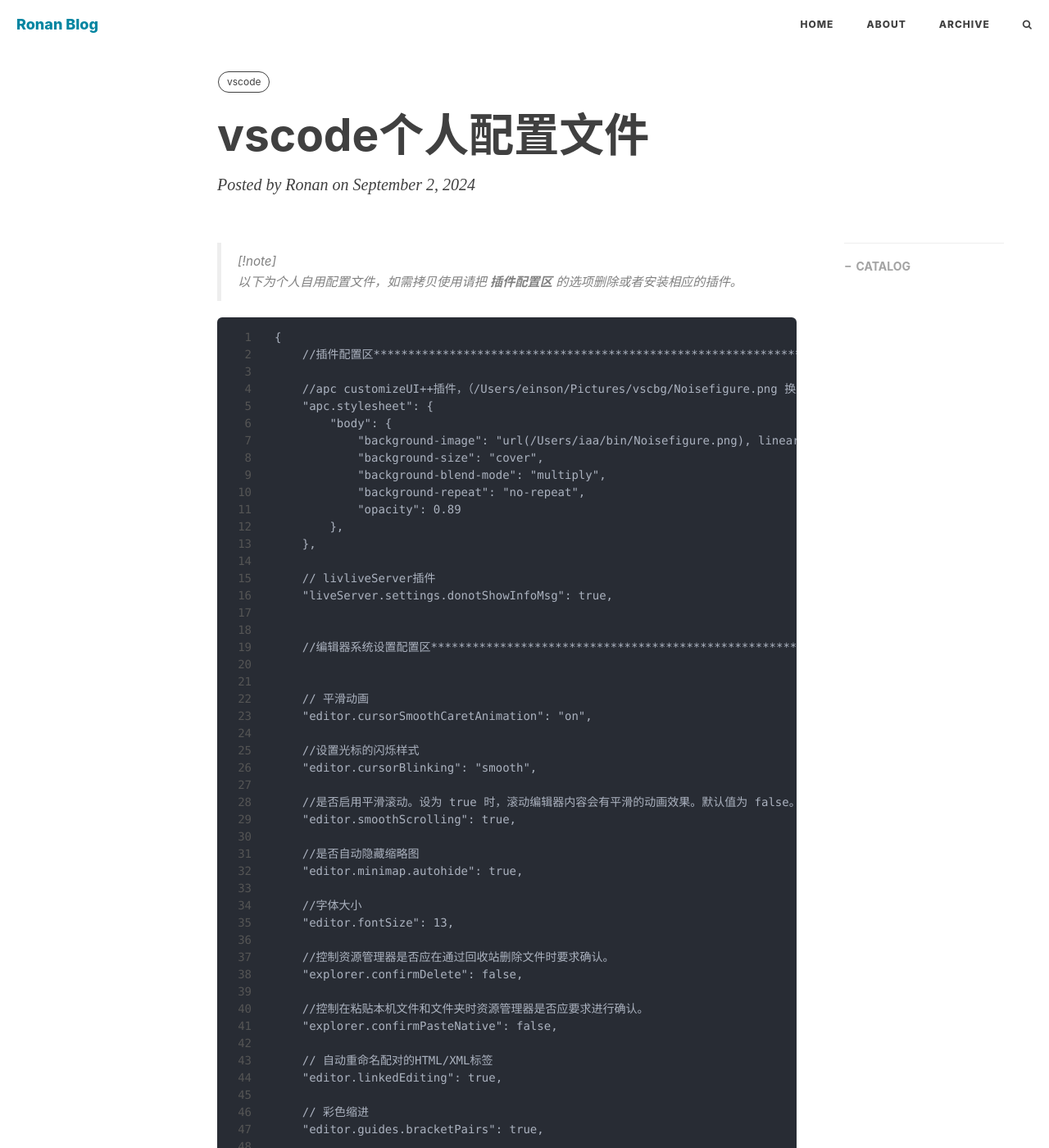
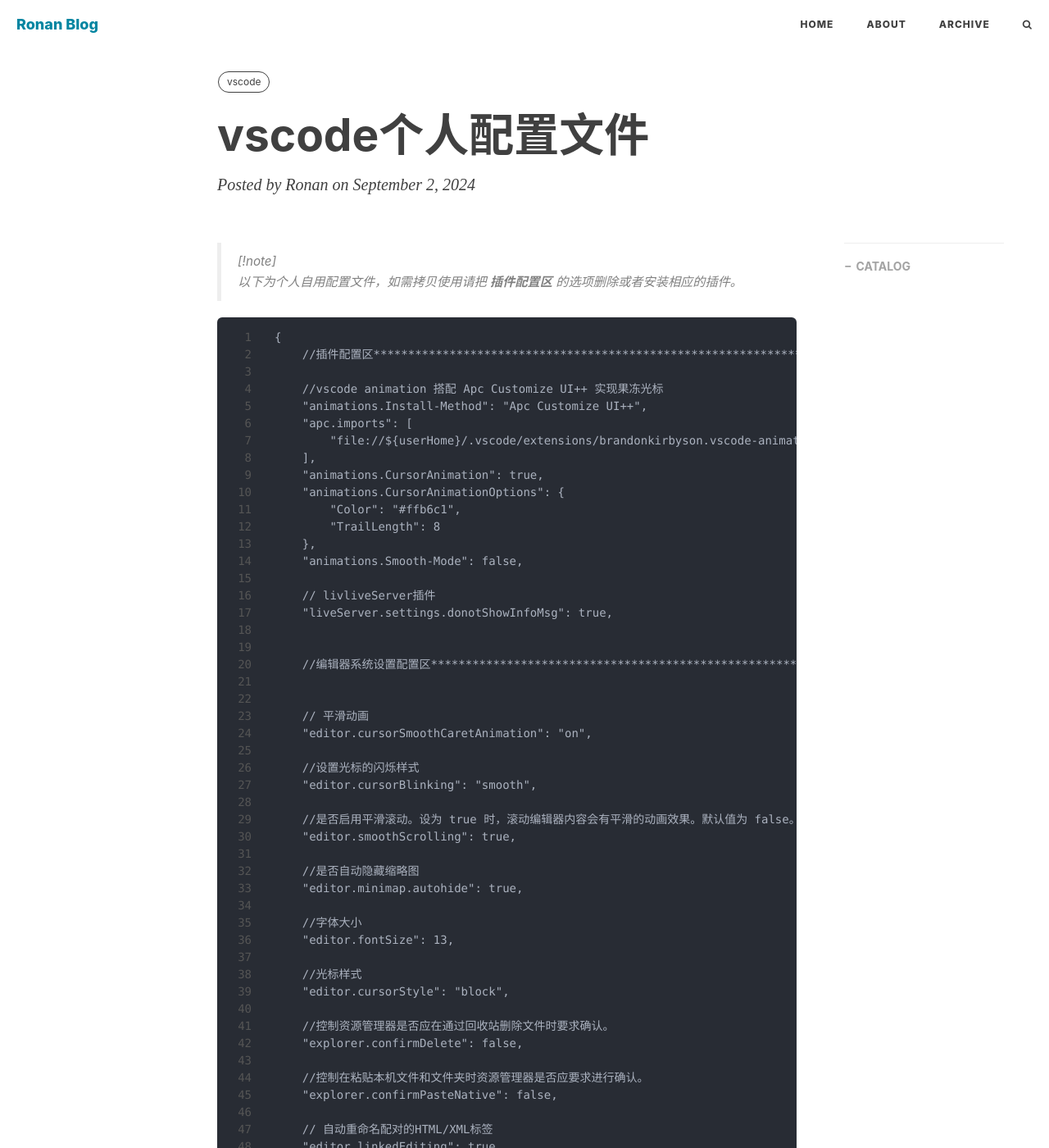
Before and after one commit to EchoZap/Huxpro_Blog, a Jekyll site: the page built from _posts/2024-09-02-vscode个人配置文件.md, in a window 1280 px wide and 1400 px high. Shown: the whole window at 82% size. Built offline with Jekyll 4.4.1, drawn with Linux system fonts in a browser that asks for light colours; nearby versions of some CDN libraries; comment, search, counter and statistics services are not loaded; some of the changed text lies outside the part shown.

Commit message:
Update 2024-09-02-vscode个人配置文件.md

````diff
--- a/_posts/2024-09-02-vscode个人配置文件.md
+++ b/_posts/2024-09-02-vscode个人配置文件.md
@@ -12,19 +12,21 @@
 > 以下为个人自用配置文件，如需拷贝使用请把 **插件配置区** 的选项删除或者安装相应的插件。
 
 ```
+
 {
     //插件配置区*****************************************************************************************
 
-    //apc customizeUI++插件，（/Users/einson/Pictures/vscbg/Noisefigure.png 换成自己的文件路径即可实现磨砂效果）
-    "apc.stylesheet": {
-        "body": {
-            "background-image": "url(/Users/iaa/bin/Noisefigure.png), linear-gradient(to top,rgba(0, 0, 0, 0.6), rgba(0, 0, 0, 0.2))",
-            "background-size": "cover",
-            "background-blend-mode": "multiply",
-            "background-repeat": "no-repeat",
-            "opacity": 0.89
-        },
+    //vscode animation 搭配 Apc Customize UI++ 实现果冻光标
+    "animations.Install-Method": "Apc Customize UI++",
+    "apc.imports": [
+        "file://${userHome}/.vscode/extensions/brandonkirbyson.vscode-animations-2.0.3/dist/updateHandler.js"
+    ],
+    "animations.CursorAnimation": true,
+    "animations.CursorAnimationOptions": {
+        "Color": "#ffb6c1",
+        "TrailLength": 8
     },
+    "animations.Smooth-Mode": false,
 
     // livliveServer插件
     "liveServer.settings.donotShowInfoMsg": true,
@@ -48,6 +50,9 @@
     //字体大小
     "editor.fontSize": 13,
 
+    //光标样式
+    "editor.cursorStyle": "block",
+
     //控制资源管理器是否应在通过回收站删除文件时要求确认。
     "explorer.confirmDelete": false,
 
@@ -57,7 +62,10 @@
     // 自动重命名配对的HTML/XML标签
     "editor.linkedEditing": true,
 
-    // 彩色缩进
+    //控制是否启用水平括号对指南。
+    "editor.guides.bracketPairsHorizontal": true,
+
+    // 括号对参考线
     "editor.guides.bracketPairs": true,
 
     // 控制每个方括号类型是否具有自己的独立颜色池。
@@ -100,8 +108,12 @@
     "workbench.tree.indent": 24,
 
     // "One Dark Pro Flat"括号对颜色
-    // 如更换其他主题，请更换中括号里的主题名[One Dark Pro Flat]
+    // 如更换其他主题，请更换中括号里的主题名
     "workbench.colorCustomizations": {
+
+        //光标颜色
+        "editorCursor.foreground": "#ffb6c1",
+
         "[One Dark Pro Flat]":{
             "editorBracketHighlight.foreground1":"#e78009",
             "editorBracketHighlight.foreground2":"#22990a",
@@ -117,10 +129,13 @@
 
     //在此数组中添加的每一个设置项的键名，将在所有配置文件中保持相同的值。
     //用来配置在所有配置文件（profiles）中应用的设置项
+    //相当于全局应用
     "workbench.settings.applyToAllProfiles": [
+        // 光标平滑插入动画
         "editor.cursorSmoothCaretAnimation",
+        // 光标闪烁
         "editor.cursorBlinking",
     ],
-
+    "terminal.integrated.inheritEnv": false,
 }
 ```
````
